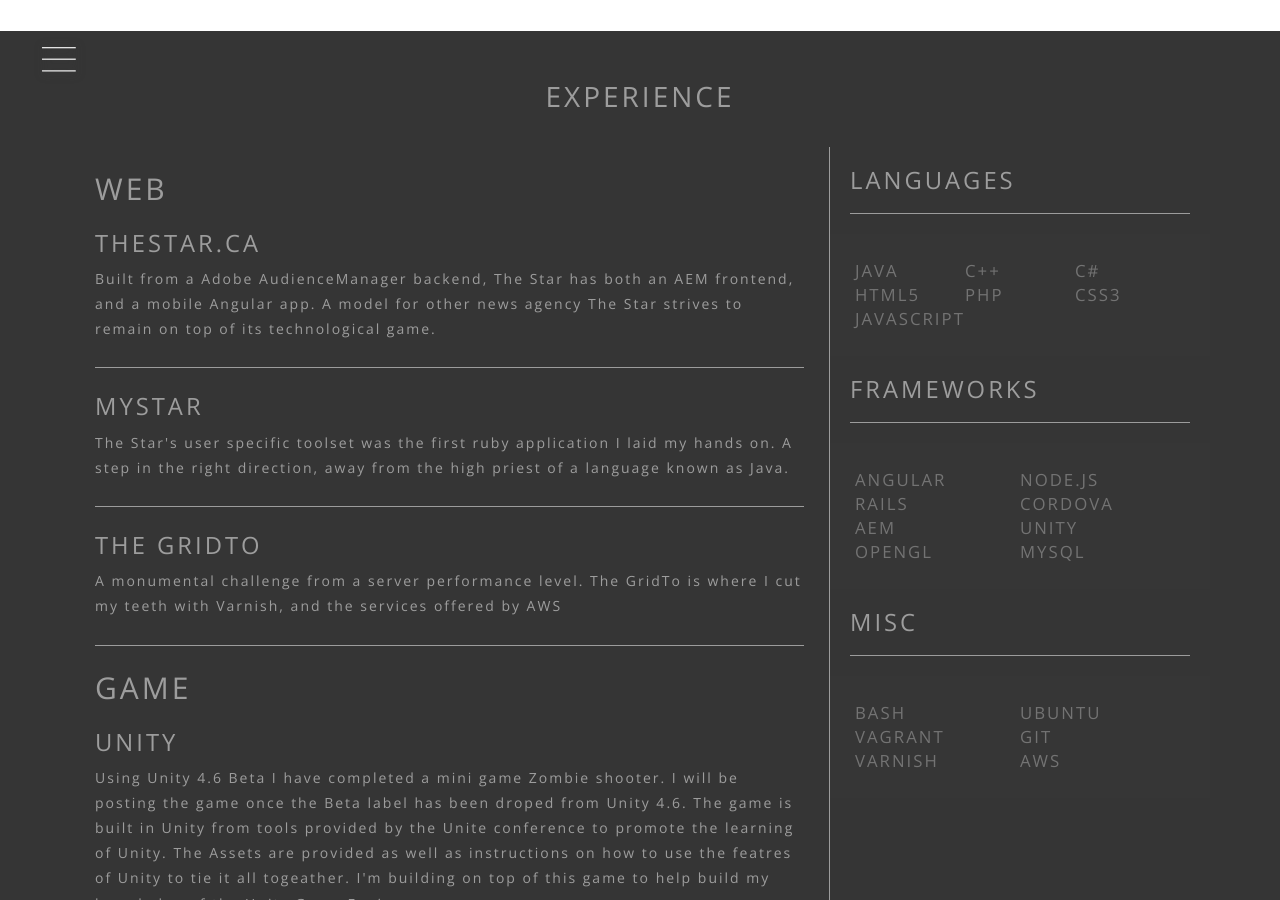
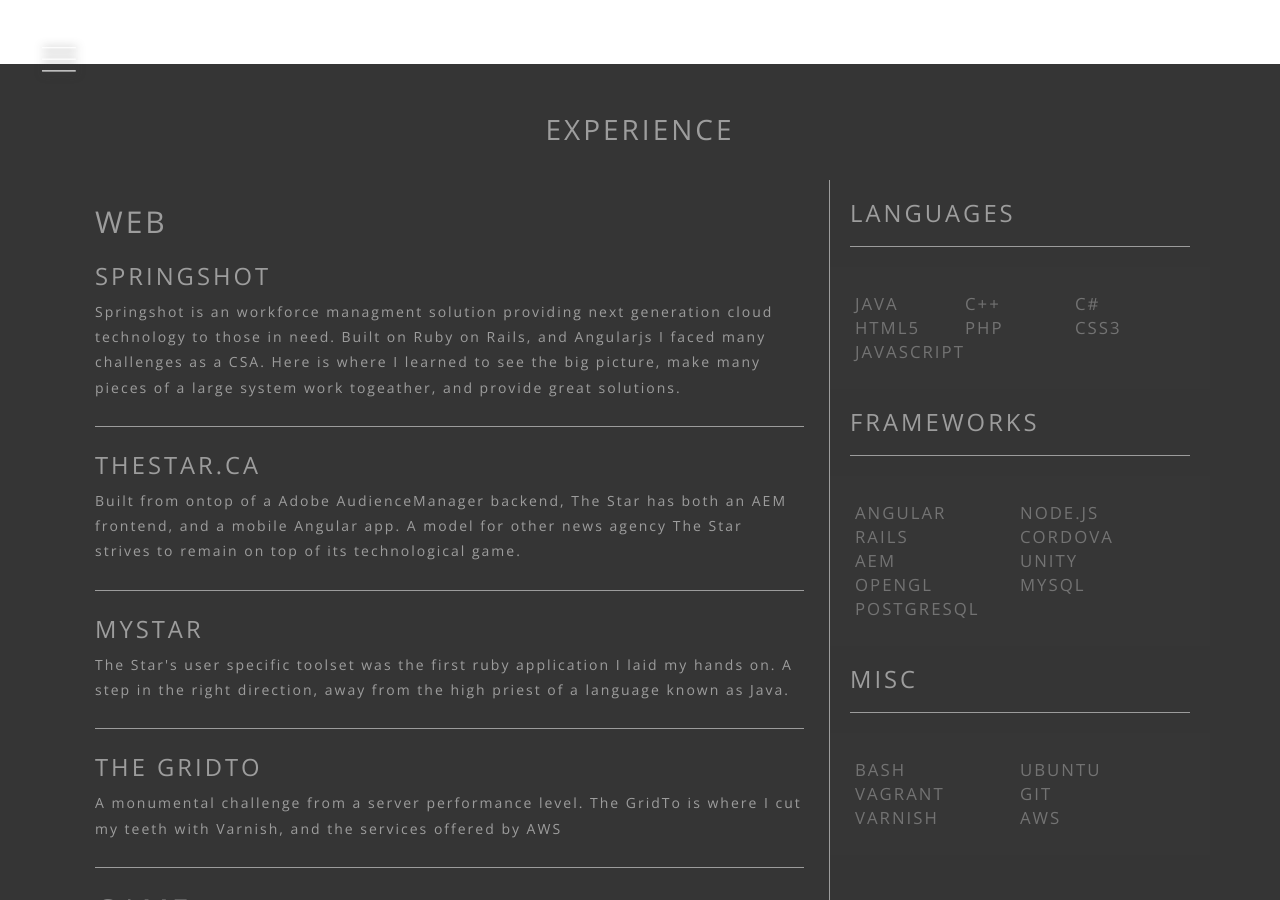
Before and after one commit to schoeffman/schoeftware, a Jekyll site: the page built from index.html, in a window 1280 px wide and 900 px high, scrolled down 2329 px. Built offline with Jekyll 4.4.1, drawn with Linux system fonts in a browser that asks for light colours; nearby versions of some CDN libraries; some of the changed text lies outside the part shown.

Commit message:
updates for springshot and github pages

```diff
--- a/_includes/comments.html
+++ b/_includes/comments.html
@@ -5,7 +5,7 @@
     <div id="disqus_thread"></div>
     <script type="text/javascript">
         /* * * CONFIGURATION VARIABLES: EDIT BEFORE PASTING INTO YOUR WEBPAGE * * */
-        var disqus_shortname = 'petertoth'; // required: replace example with your forum shortname
+        var disqus_shortname = '-insertshortname-'; // required: replace example with your forum shortname
 
         /* * * DON'T EDIT BELOW THIS LINE * * */
         (function() {
--- a/_includes/home/experience.html
+++ b/_includes/home/experience.html
@@ -3,29 +3,36 @@
     <h1>Experience</h1>
 
     <div class="left col-md-8">
-<h2 class="item">Web</h2>
+      <h2 class="item">Web</h2>
       <div class="item item-1">
+        <h3><a href="http://springshot.com">Springshot</a></h3>
+        <p>
+        Springshot is an workforce managment solution providing next generation cloud technology to those in need. Built on Ruby on Rails, and Angularjs I faced many challenges as a CSA. Here is where I learned to see the big picture, make many pieces of a large system work togeather, and provide great solutions.
+        </p>
+
+      </div>
+      <div class="item item-2">
         <h3><a href="http://thestar.ca">thestar.ca</a></h3>
         <p>
-		Built from a Adobe AudienceManager backend, The Star has both an AEM frontend,
+		Built from ontop of a Adobe AudienceManager backend, The Star has both an AEM frontend,
 		and a mobile Angular app. A model for other news agency The Star strives to remain on top of its technological game.
         </p>
 
       </div>
 
-      <div class="item item-2">
+      <div class="item item-3">
         <h3><a href="http://thestar.ca">MyStar</a></h3>
         <p>The Star's user specific toolset was the first ruby application I laid my hands on. A step in the right direction, away from the high priest of a language known as Java.</p>
       </div>
 
-      <div class="item item-3">
+      <div class="item item-4">
         <h3><a href="http://www.thegridto.com/">The GridTo</a></h3>
         <p>A monumental challenge from a server performance level. The GridTo is where I cut my teeth with Varnish, and the services offered by AWS</p>
       </div>
 
       <h2 class="item">Game</h2>
 
-      <div class="item item-4">
+      <div class="item item-5">
         <h3><a href="http://unity3d.com/">Unity</a></h3>
         <p>Using Unity 4.6 Beta I have completed a mini game Zombie shooter. I will be posting the game once the Beta label has been droped from Unity 4.6. The game is
         built in Unity from tools provided by the Unite conference to promote the learning of Unity. The Assets are provided as well
@@ -33,8 +40,8 @@
        knowledge of the Unity Game Engine.</p>
       </div>
 
-      <div class="item item-5">
-        <h3><a href="http://aintdoinit.petertoth.me/">Capstone</a></h3>
+      <div class="item item-6">
+        <h3><a href="#">Capstone</a></h3>
         <p>Capstone was an action puzzle game I built by myself. You can check out a video of the gameplay
         <a href="https://www.youtube.com/watch?v=MKB_USeIwyE&list=UUIWNx9CSj3qYdtjRrzcOCgQ">here</a>
         The game was built from the ground up with every vertex constructed by hand. I also ran all the physics
@@ -75,6 +82,7 @@
 		<div class="framework">Unity</div>
 		<div class="framework">OpenGL</div>
 		<div class="language">mySQL</div>
+		<div class="language">postgreSQL</div>
 	</div>
       </div>
       <h2>Misc</h2>
--- a/_includes/home/introduction.html
+++ b/_includes/home/introduction.html
@@ -3,13 +3,13 @@
     <div class="col-md-12 center">
       <img class="profile-pic" src="/images/me.jpg">
 
-      <h1>Hello</h1>
+      <h1>Welcome</h1>
 
       <div class="dash animated fadeIn"></div>
 
       <p>
-        I'm a trained video game developer and a experienced web developer.
-        <br>Living in <a href="http://goo.gl/5XBWPG">Toronto, Ontario</a><br/>
+        I'm Peter Schoeffman, a trained video game developer, an experienced web developer, and a hard working Computer Systems Analyst.
+        <br>Living in <a href="http://goo.gl/5XBWPG">San Francisco, California</a><br/>
 
       </p>
 
--- a/_includes/home/top.html
+++ b/_includes/home/top.html
@@ -25,7 +25,7 @@
 
   <div class="brand">
     <h1 class="animated fadeInUp">Peter Schoeffman</h1>
-    <h2 class="animated fadeInUp">developer</h2>
+    <h2 class="animated fadeInUp">Scroll Down</h2>
   </div>
 
   <div class="chevron animated fadeInUp">
--- a/assets/css/styles.css
+++ b/assets/css/styles.css
@@ -1,3 +1,2 @@
-
 
 /*# sourceMappingURL=styles.css.map */
```
Also changed, not shown: 1 other file.
